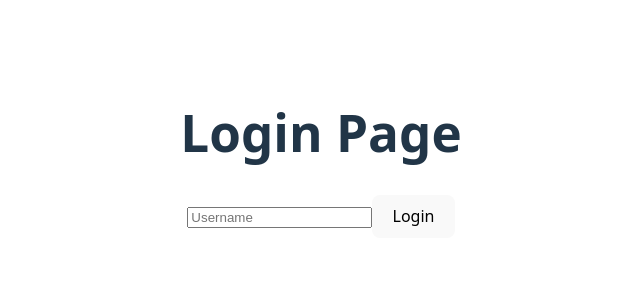
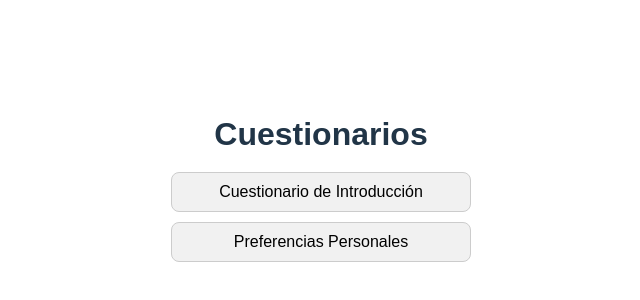
Before and after one commit to NahuelPajon/QuizApp, a React (Vite) app: page /home in a window 1280 px wide. Before the commit this address led to /login. Shown: the part 246-546 px from the top of the page, without its empty margins (319-959 px from the left). Built offline with nearby package versions, Linux system fonts and the light colour scheme.

Commit message:
home page

```diff
--- a/src/App.jsx
+++ b/src/App.jsx
@@ -3,7 +3,7 @@ import { Route, Routes, Navigate } from "react-router-dom";
 import "./App.css";
 
 import LoginPage from "./pages/LoginPage";
-// import HomePage from "./pages/HomePage";
+import HomePage from "./pages/HomePage";
 // import QuizPage from "./pages/QuizPage";
 // import QuestionPage from "./pages/QuestionPage";
 
@@ -12,9 +12,9 @@ function App() {
     <Routes>
       <Route path="/" element={<Navigate replace to="/login" />} />
       <Route path="/login" element={<LoginPage />} />
-      {/* <Route path="/home" element={<HomePage />} />
-      <Route path="/quiz/:id" element={<QuizPage />} /> */}
-      {/* <Route
+      <Route path="/home" element={<HomePage />} />
+      {/* <Route path="/quiz/:id" element={<QuizPage />} />
+      <Route
         path="/quiz/:quizId/question/:questionId"
         element={<QuestionPage />}
       /> */}
--- a/src/pages/HomePage.jsx
+++ b/src/pages/HomePage.jsx
@@ -0,0 +1,60 @@
+import React from "react";
+
+function Cuestionarios() {
+  const cuestionarios = [
+    "Cuestionario de Introducción",
+    "Preferencias Personales",
+  ];
+
+  const manejarClick = (nombre) => {
+    alert(`Abriste el ${nombre}`);
+  };
+
+  return (
+    <div style={estilos.contenedor}>
+      <h1 style={estilos.titulo}>Cuestionarios</h1>
+      <div style={estilos.botones}>
+        {cuestionarios.map((nombre, index) => (
+          <button
+            key={index}
+            onClick={() => manejarClick(nombre)}
+            style={estilos.boton}
+          >
+            {nombre}
+          </button>
+        ))}
+      </div>
+    </div>
+  );
+}
+
+const estilos = {
+  contenedor: {
+    display: "flex",
+    flexDirection: "column",
+    alignItems: "center",
+    marginTop: "50px",
+    fontFamily: "Arial, sans-serif",
+  },
+  titulo: {
+    fontSize: "32px",
+    marginBottom: "20px",
+  },
+  botones: {
+    display: "flex",
+    flexDirection: "column",
+    gap: "10px",
+    width: "300px",
+  },
+  boton: {
+    padding: "10px 20px",
+    fontSize: "16px",
+    cursor: "pointer",
+    borderRadius: "8px",
+    border: "1px solid #ccc",
+    backgroundColor: "#f1f1f1",
+    transition: "background 0.3s",
+  },
+};
+
+export default Cuestionarios;
```
Also changed, not shown: src/pages/QuestionPage.jsx (added), src/pages/QuestonPage.jsx (deleted).
